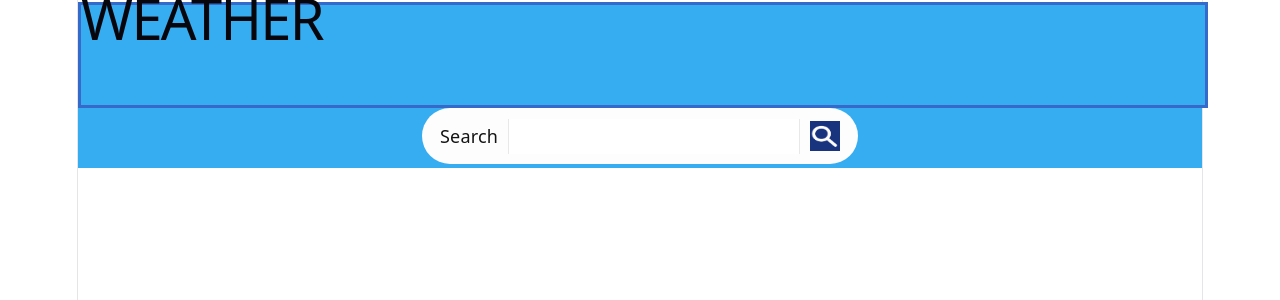
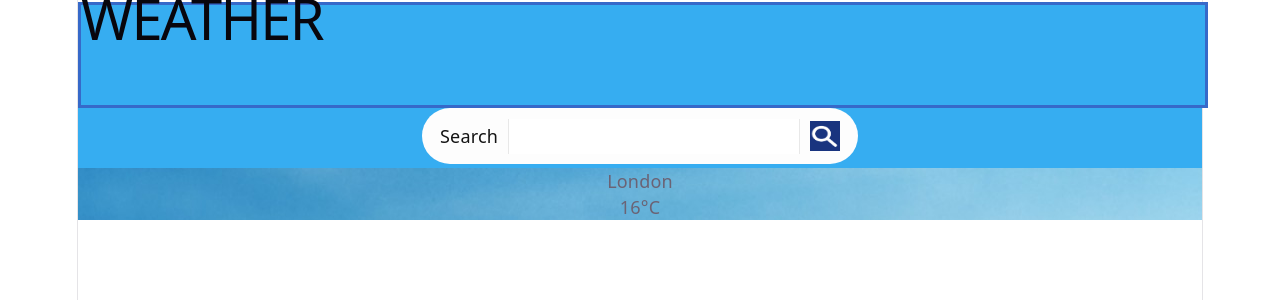
Before and after one commit to khethiwengema04-gif/WeatherTS, a React (Vite) app: page / in a window 1280 px wide. Shown: the top 300 px of the page. Built offline with nearby package versions, Linux system fonts and the light colour scheme.

Commit message:
weather updated

```diff
--- a/src/App.tsx
+++ b/src/App.tsx
@@ -2,6 +2,7 @@ import './App.css'
 import React from 'react'
 import Navbar from './Components/Navbar/Navbar'
 import { Search } from './Components/Search/Search'
+import Weather from './Components/Weather/Weather'
 
 export const App = () => {
   return (
@@ -9,6 +10,7 @@ export const App = () => {
       <div id='scrollable'>
         <Navbar/>
         <Search/>
+        <Weather/>
 
 
       </div>
--- a/src/Components/Weather/Weather.module.css
+++ b/src/Components/Weather/Weather.module.css
@@ -0,0 +1,36 @@
+.background{
+    height:80px;
+    width:100%;
+    padding:10px;
+    margin:auto;
+    display:flex;
+    flex-direction: column;
+    align-items: center;
+
+}
+
+.temperature{
+    color:aliceblue;
+    font-size: 150px;
+    line-height: 1;
+
+}
+
+.location{
+    color:aliceblue;
+    font-size: 80px;
+}
+
+.weather-data{
+    width:100%;
+    color:aliceblue;
+    margin-top: 40px;
+    display: flex;
+    justify-content: space-between;
+
+}
+
+.weather{
+    width: 100%;
+    height: 340px;
+}
--- a/src/Components/Weather/Weather.tsx
+++ b/src/Components/Weather/Weather.tsx
@@ -0,0 +1,16 @@
+import React from 'react'
+import style from './Weather.module.css'
+import Background from '../../assets/Background.jpg'
+
+const Weather = () => {
+  return (
+   <div className='weather' style={{ backgroundImage: `url(${Background})` }}>
+
+        <p className='location'>London</p>
+        <p className='temperature'>16°C</p>
+
+    </div>
+  )
+}
+
+export default Weather
```
Also changed, not shown: src/assets/wind (1).svg (added).
